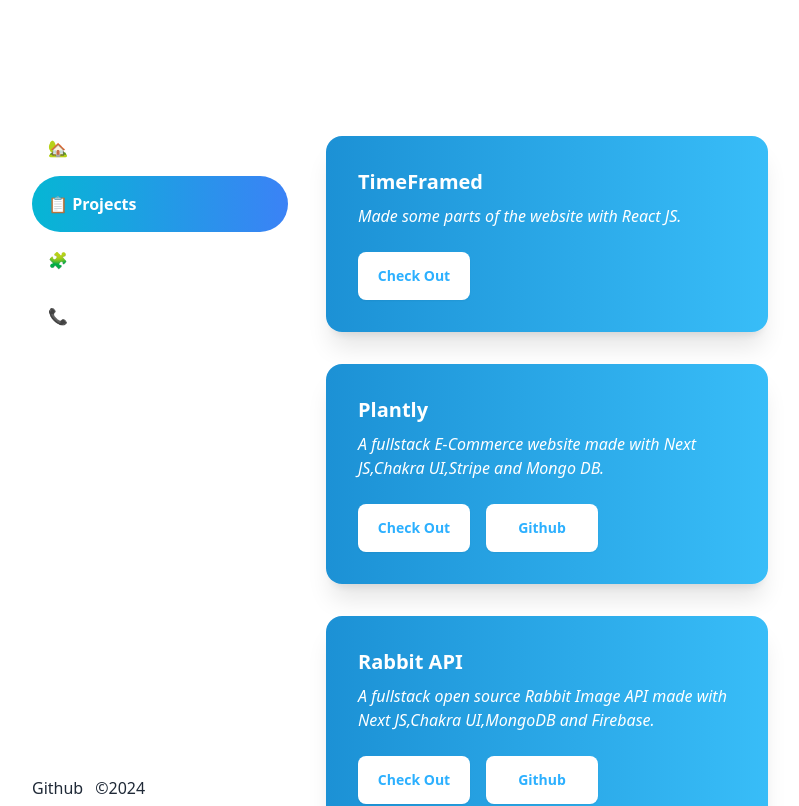
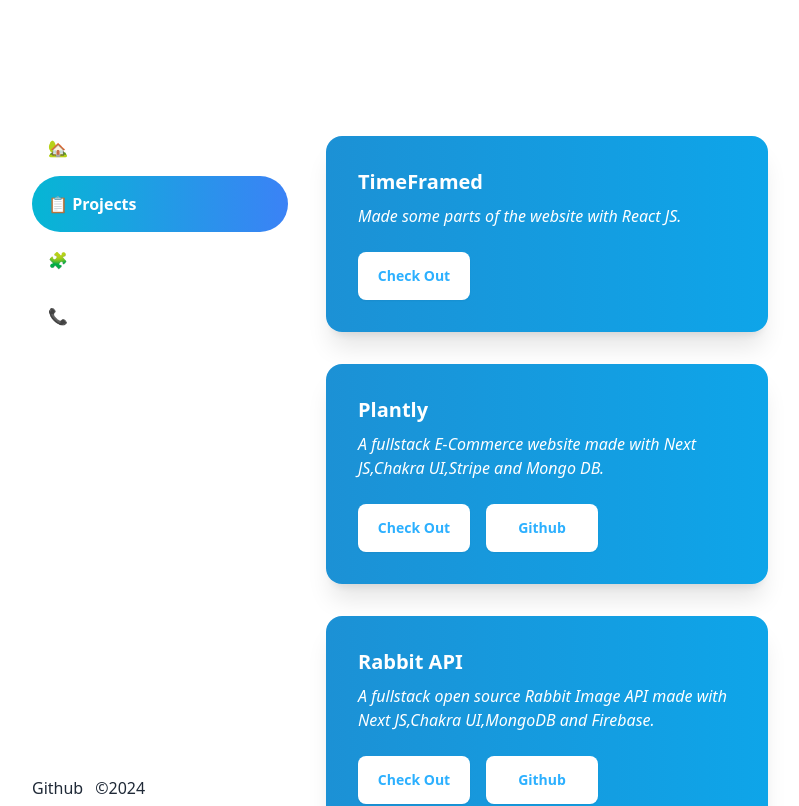
Before and after one commit to sougataghar477/portfolio-second, a React (Vite) app: page /projects in a window 1280 px wide. Shown: the top 806 px of the page, without its empty margins (240-1039 px from the left). Built offline with nearby package versions, Linux system fonts and the light colour scheme.

Commit message:
changed styles

```diff
--- a/src/components/Card.jsx
+++ b/src/components/Card.jsx
@@ -1,6 +1,6 @@
 
 function Card({ project }) {
-  return <div className="card scale-card relative   bg-gradient-to-r from-[#1c91d5] to-sky-400 shadow-xl mb-8 w-full">
+  return <div className="card scale-card relative   bg-gradient-to-r from-[#1c91d5] to-sky-500 shadow-xl mb-8 w-full">
 
     <div className="card-body">
       <h1 className="card-title text-white">{project.heading}</h1>
```
